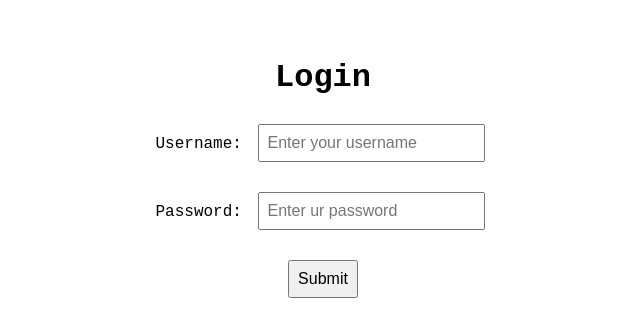
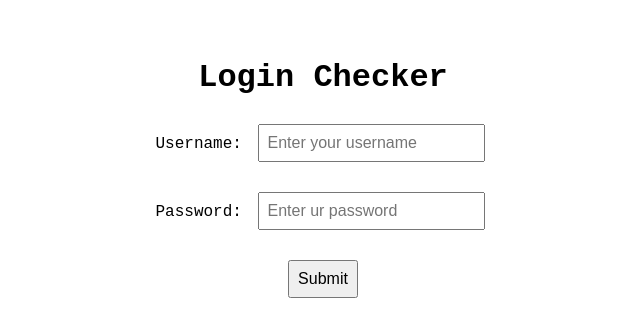
Before and after one commit to abdulsami-94/Login-Checker, a plain HTML site: page index.html in a window 1280 px wide. Shown: the whole page, without its empty margins (317-957 px from the left). Drawn offline with Linux system fonts and the light colour scheme.

Commit message:
testing 2

```diff
--- a/index.html
+++ b/index.html
@@ -8,7 +8,7 @@
 </head>
 <body>
     <form id="loginForm">
-        <h1>Login </h1>
+        <h1>Login Checker</h1>
         <label for="" >Username: </label>
         <input type="text" id="username" placeholder="Enter your username"><br><br>
 
```
